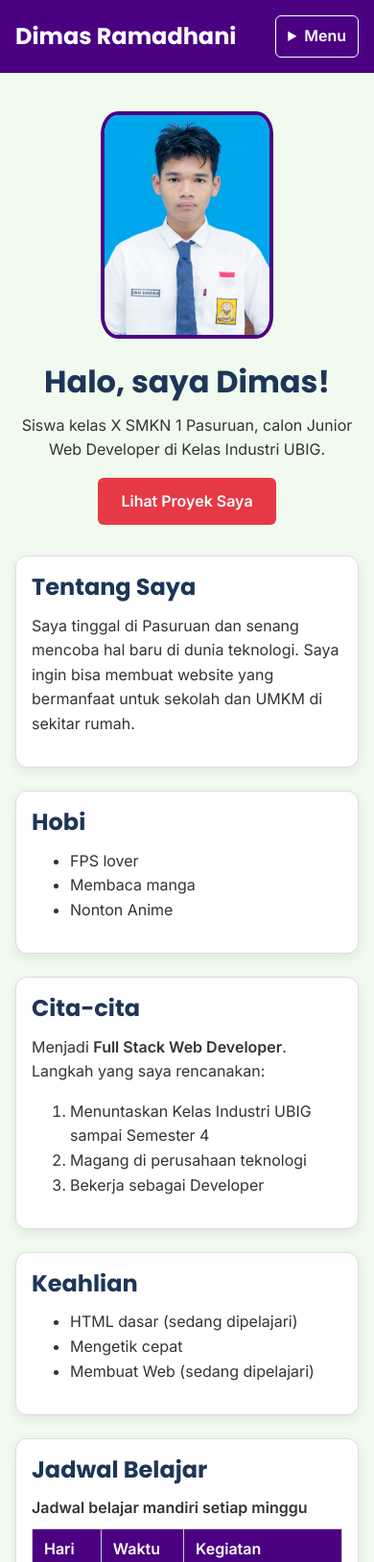
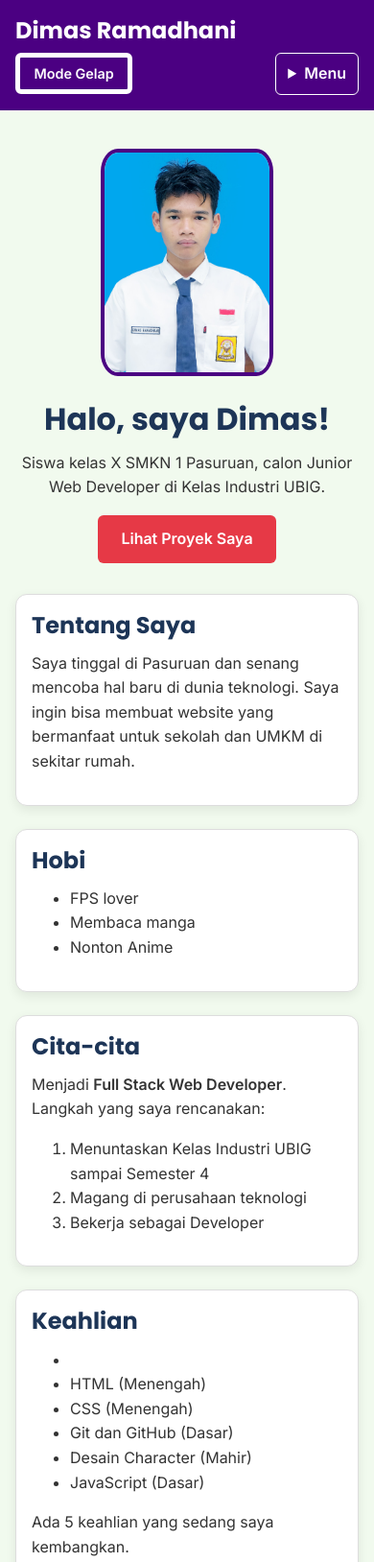
Before and after one commit to frenaramadani/Dimas-Portofolio, a plain HTML site: page index.html in a window 390 px wide. Shown: the top 1628 px of the page at 96% size. Drawn offline with Linux system fonts and the light colour scheme.

Commit message:
feat: menambahkan fitur dark/light mode

```diff
--- a/css/style.css
+++ b/css/style.css
@@ -1,9 +1,13 @@
-/* Gaya portofolio Andi Pratama
-   Palet: #1D3557 (utama), #E63946 (aksen), #F1FAEE (latar)
-   Huruf: Poppins (judul), Inter (isi)
-   Tata letak: mobile first, titik ubah 768px (tablet) dan 1024px (laptop) */
-
-/* 1. Reset */
+:root {
+ --warna-utama: #1D3557;
+ --warna-judul: #1D3557;
+ --warna-aksen: #E63946;
+ --warna-tautan: #E63946;
+ --warna-latar: #F1FAEE;
+ --warna-teks: #333333;
+ --warna-kartu: #FFFFFF;
+ --warna-garis: #DDDDDD;
+}
 * {
   box-sizing: border-box;
   margin: 0;
@@ -197,6 +201,9 @@ input, select, textarea {
   border-radius: 6px;
   font-family: inherit;
   font-size: 1rem;
+  background-color: var(--warna-kartu)
+  color: var(--warna-teks)
+
 }
 
 button {
@@ -262,3 +269,13 @@ footer a {
     font-size: 2.75rem;
   }
 }
+.tomboltema {
+ padding: 0.5rem 0.9rem;
+ border: 5px solid #FFFFFF;
+ background-color: transparent;
+ font-size: 0.9rem;
+}
+body.gelap {
+ background-color: #121A24;
+ color: #E3E8EE;
+}
--- a/index.html
+++ b/index.html
@@ -11,11 +11,11 @@
   <link href="https://fonts.googleapis.com/css2?family=Inter:wght@400;600&family=Poppins:wght@600;700&display=swap" rel="stylesheet">
   <link rel="stylesheet" href="css/style.css">
   <link rel="icon" href="img/foto-profil.png">
-  <script src="js/javascript.js" defer></script>
-  <script src="js/logika.js" defer></script>
+  <script src="js/javascript.jsh" defer></script>
+  <script src="js/logika.jsh" defer></script>
   <script src="js/main.js" defer></script>
 </head>
-<body>
+<body class="">
   <header>
     <div class="container navbar">
       <h1>Dimas Ramadhani</h1>
@@ -26,7 +26,8 @@
           <li><a href="kontak.html">Kontak</a></li>
         </ul>
       </nav>
-      <!-- Tantangan: menu ponsel yang bisa dibuka-tutup -->
+      <button type="button" id="tombol-tema" class="tomboltema">Mode Gelap</button>
+
       <details class="menu-ponsel">
         <summary>Menu</summary>
         <nav>
@@ -78,11 +79,10 @@
 
         <section class="kartu">
           <h2>Keahlian</h2>
-          <ul>
-            <li>HTML dasar (sedang dipelajari)</li>
-            <li>Mengetik cepat</li>
-            <li>Membuat Web (sedang dipelajari)</li>
+          <ul id="daftar-skill">
+            <li></li>
           </ul>
+          <p id="jumlah-skill"></p>
         </section>
       </div>
 
--- a/js/main.js
+++ b/js/main.js
@@ -1,7 +1,41 @@
-const skill = ["HTML","CSS","GIT Dan GIT HUB","Desain WEB","JavaScript"]
+const skills = ["HTML", "CSS", "Git dan GitHub", "Desain Character"];
+skills.push("JavaScript");
 
-const hobi = ["Nonton Anime", "Membaca Manga", "Mendesain Character"];
-for (const item of hobi) {
- console.log(`Hobi saya: ${item}`);
-}
-console.log(`Jumlah hobi: ${hobi.length}`);
+console.log(`Jumlah keahlian: ${skills.length}`);
+console.log(`Keahlian pertama: ${skills[0]}`);
+
+for (const skill of skills) {console.log(skill);}
+
+console.table(skills)
+
+console.log("Tingkat keahlian")
+
+const skillss = [
+ { nama: "HTML", level: "Menengah" },
+ { nama: "CSS", level: "Menengah" },
+ { nama: "Git dan GitHub", level: "Dasar" },
+ { nama: "Desain Character", level: "Mahir" },
+];
+skillss.push({ nama: "JavaScript", level: "Dasar" });
+
+const daftarSkill = document.querySelector("#daftar-skill");
+const jumlahSkill = document.querySelector("#jumlah-skill");
+
+skillss.forEach((skill) => {
+ const item = document.createElement("li");
+ item.textContent = `${skill.nama} (${skill.level})`;
+ daftarSkill.appendChild(item);
+});
+
+jumlahSkill.textContent = `Ada ${skills.length} keahlian yang sedang
+saya kembangkan.`;
+
+const tombolTema = document.querySelector("#tombol-tema");
+tombolTema.addEventListener("click", () => {
+ document.body.classList.toggle("gelap");
+ if (document.body.classList.contains("gelap")) {
+ tombolTema.textContent = "Mode Terang";
+ } else {
+ tombolTema.textContent = "Mode Gelap";
+ }
+});
```
Also changed, not shown: kontak.html (+7 -2 lines), proyek.html (+6 -3 lines).
